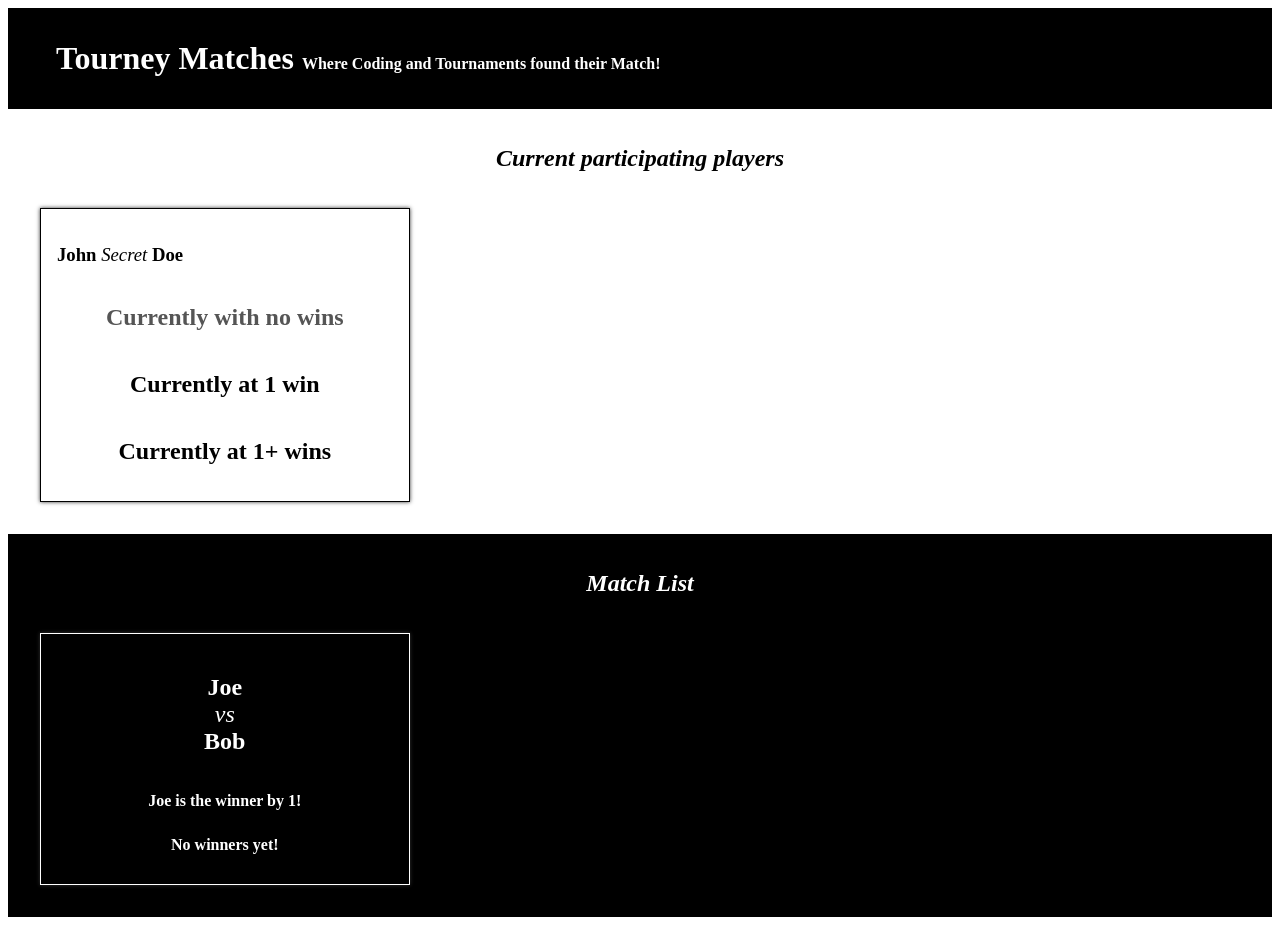
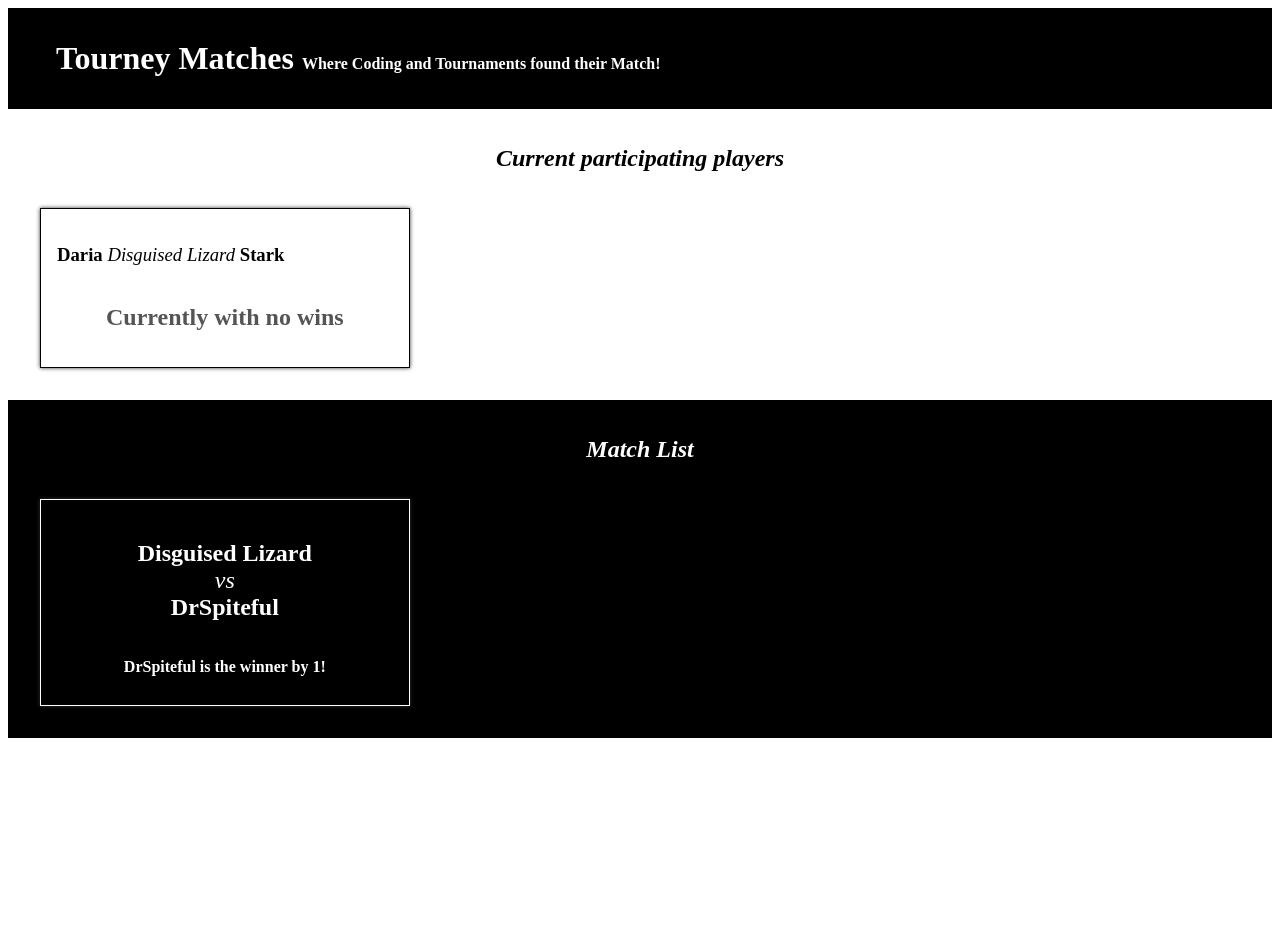
Before and after one commit to kowo0403hk/tourney-matches, a React (Create React App) app: page / in a window 1280 px wide. After the commit the page ends 800 px from the top, so only its background shows below. Built offline with nearby package versions, Linux system fonts and the light colour scheme.

Commit message:
passed down onePlayer and oneMatch props into Players.js and Match.js respectively

```diff
--- a/src/components/Match.js
+++ b/src/components/Match.js
@@ -1,14 +1,12 @@
-function Match() {
+function Match(props) {
   return (
     <article className='Match'>
       <h1>
-        Joe <span>vs</span> Bob
+        {props.players[0]} <span>vs</span> {props.players[1]}
       </h1>
-      {/* To be shown when there is a winner */}
-      <h2>Joe is the winner by 1!</h2>
 
-      {/* To be shown when there is no winner */}
-      <h2>No winners yet!</h2>
+      {props.winner ? <h2>{props.winner} is the winner by {props.scoreDifference}!</h2> : <h2>No winners yet!</h2>}
+
     </article>
   );
 };
--- a/src/components/MatchList.js
+++ b/src/components/MatchList.js
@@ -2,10 +2,12 @@
 import matchData from '../data/matchData';
 
 function MatchList(props) {
+  const oneMatch = matchData[0];
+
   return (
     <section className='PlayerList MatchList'>
       <h1>Match List</h1>
-      <Match />
+      <Match players={oneMatch.players} winner={oneMatch.winner} scoreDifference={oneMatch.scoreDifference} />
     </section>
   );
 };
--- a/src/components/Player.js
+++ b/src/components/Player.js
@@ -1,12 +1,14 @@
-function Player() {
+function Player(props) {
   return (
     <article className='Player'>
       <h1>
-        John <span>Secret</span> Doe
+        {props.firstName} <span>{props.gamerTag}</span> {props.lastName}
       </h1>
-      {/** To be shown when there are no wins*/}<h2 className='zero'>Currently with no wins</h2>
-      {/** To be shown when there is 1 win*/}<h2>Currently at 1 win</h2>
-      {/** To be shown when there is more than one win*/}<h2>Currently at 1+ wins</h2>
+
+      {props.wins === 0 && <h2 className='zero'>Currently with no wins</h2>}
+      {props.wins === 1 && <h2>Currently at {props.wins} win</h2>}
+      {props.wins > 1 && <h2>Currently at {props.wins} wins</h2>}
+
     </article>
   );
 };
--- a/src/components/PlayerList.js
+++ b/src/components/PlayerList.js
@@ -6,11 +6,12 @@
 function PlayerList(props) {
   const playerDataArray = preparePlayerData(playerData);
   const parsedPlayerData = addWinsToPlayers(playerDataArray, matchData);
+  const onePlayer = parsedPlayerData[0]
 
   return (
     <section className='PlayerList'>
       <h1>Current participating players</h1>
-      <Player />
+      <Player gamerTag={onePlayer.gamerTag} firstName={onePlayer.firstName} lastName={onePlayer.lastName} wins={onePlayer.wins} />
     </section>
   );
 };
```
